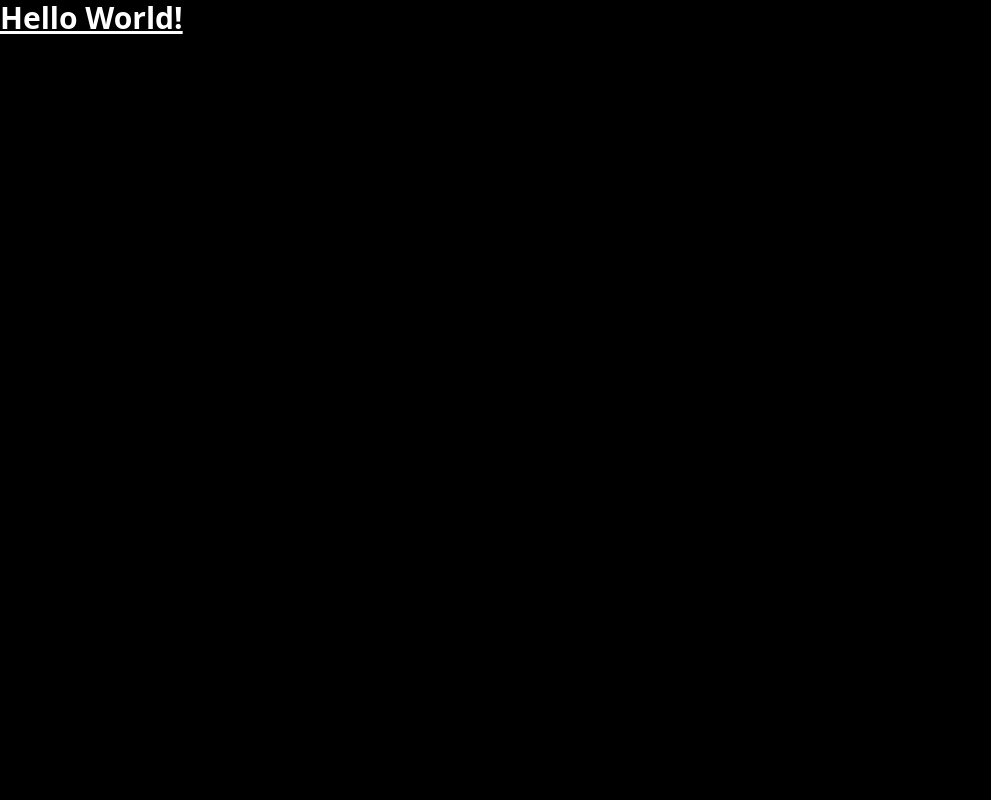
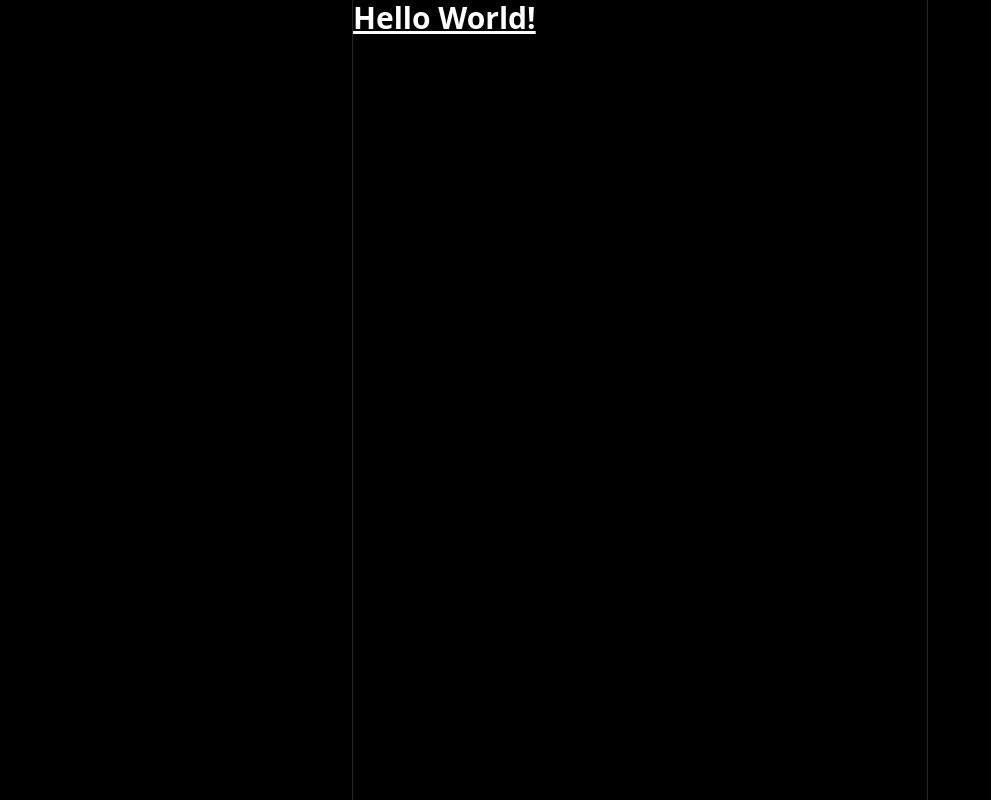
Before and after one commit to yulelily/sm-app, a Next.js app: page / in a window 1280 px wide. Shown: the whole page, without its empty margins (0-991 px from the left). Built offline with nearby package versions, Linux system fonts and the light colour scheme.

Commit message:
Add: basic layout

```diff
--- /dev/null
+++ b/components/Layout.tsx
@@ -0,0 +1,22 @@
+import Sidebar from "./layout/Sidebar";
+
+interface LayoutProps {
+  children: React.ReactNode;
+}
+
+const Layout: React.FC<LayoutProps> = ({children}) => {
+  return (
+    <div className="h-screen bg-black">
+      <div className="container h-full mx-auto xl:px-30 max-w-6xl">
+        <div className="grid grid-cols-4 h-full">
+          <Sidebar />
+          <div className="col-span-3 lg:col-span-2 border-x-[1px] border-neutral-800">
+            {children}
+          </div>
+        </div>
+      </div>
+    </div>
+  )
+}
+
+export default Layout;
--- /dev/null
+++ b/components/layout/Sidebar.tsx
@@ -0,0 +1,7 @@
+const Sidebar = () => {
+  return (
+    <div></div>
+  );
+}
+
+export default Sidebar;
--- a/pages/_app.tsx
+++ b/pages/_app.tsx
@@ -1,6 +1,11 @@
+import Layout from '@/components/Layout'
 import '@/styles/globals.css'
 import type { AppProps } from 'next/app'
 
 export default function App({ Component, pageProps }: AppProps) {
-  return <Component {...pageProps} />
+  return (
+  <Layout>
+    <Component {...pageProps} />
+  </Layout>
+  )
 }
```
